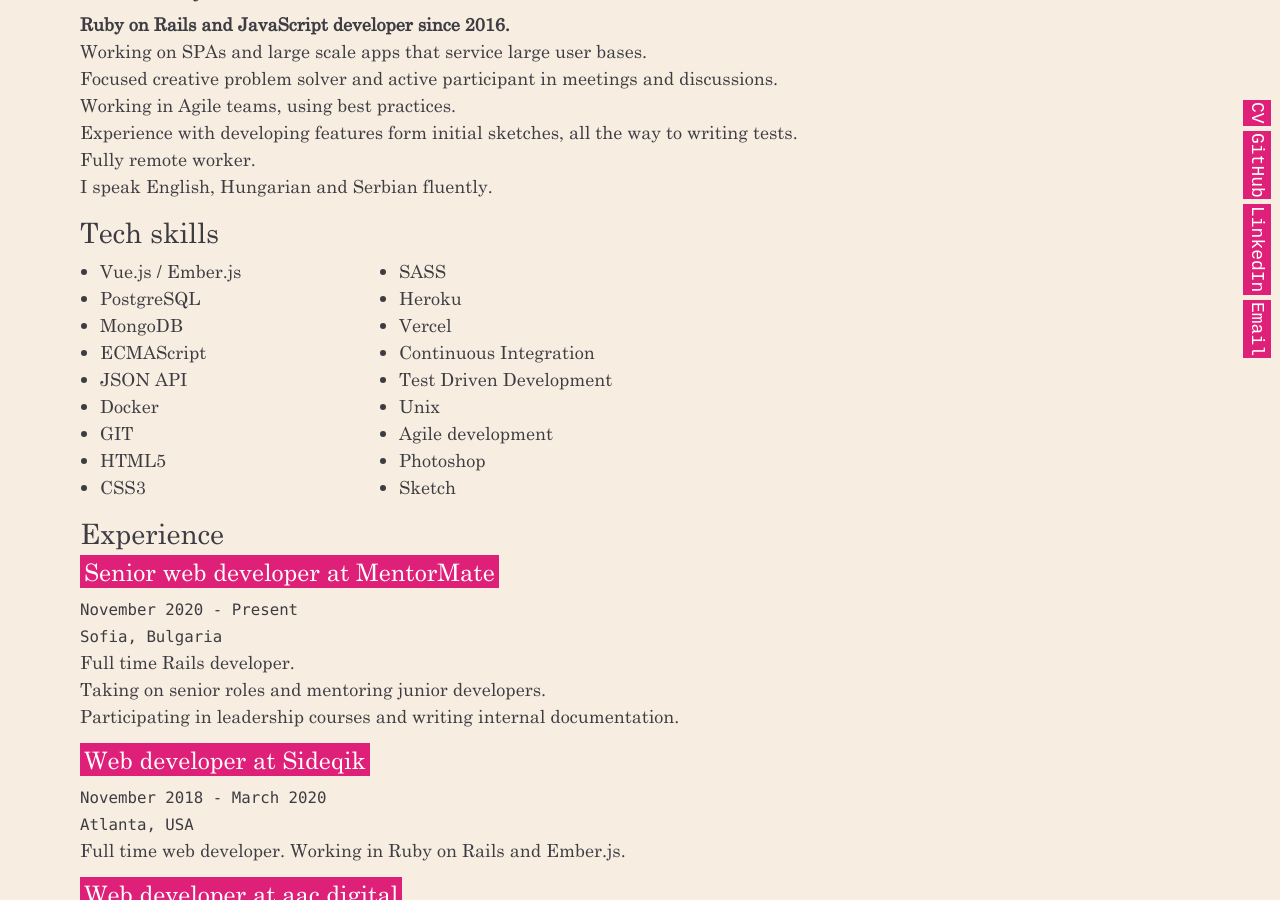
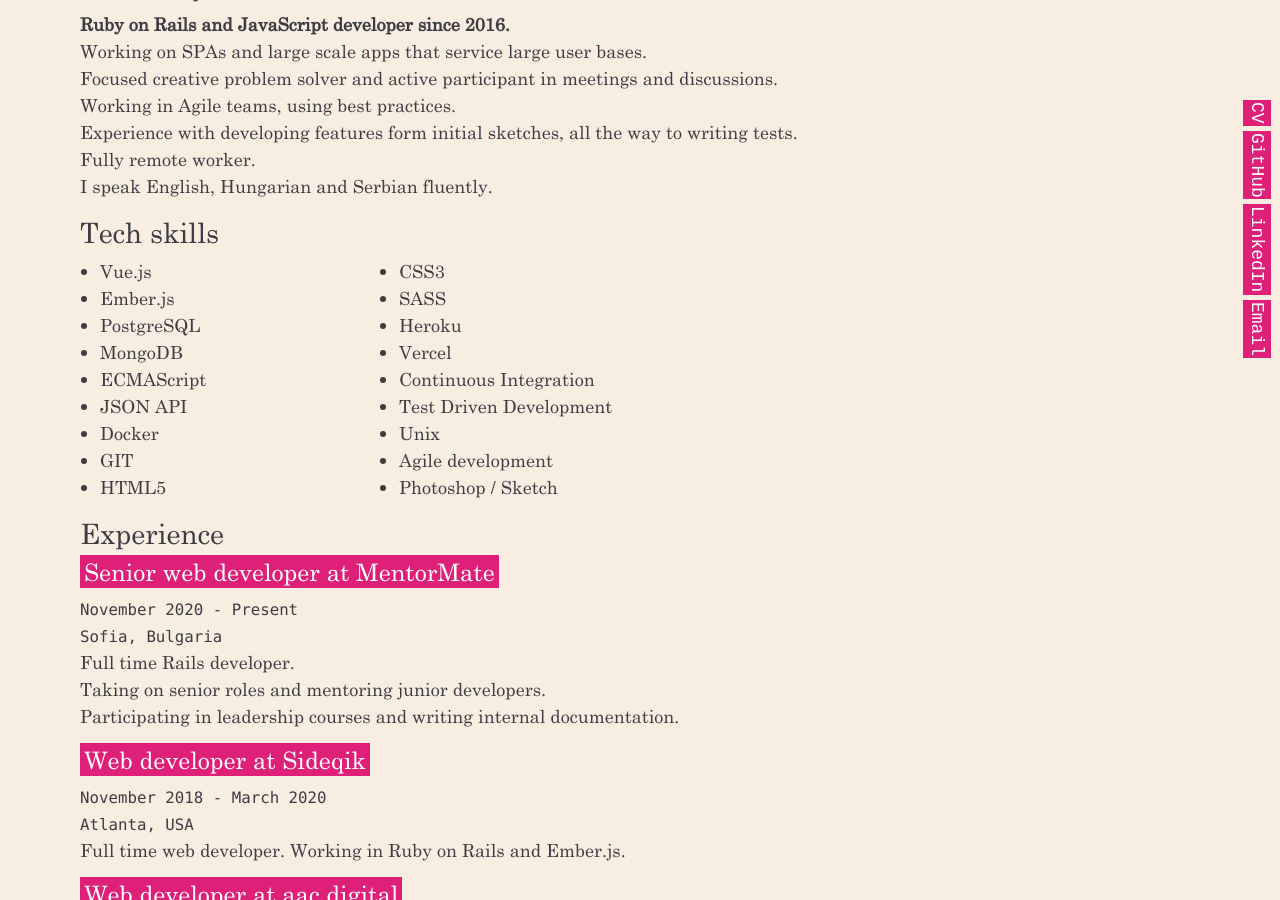
Before and after one commit to emilosmanbegovicmm/emilosman, a Jekyll site: the page built from cv.md, in a window 1280 px wide and 900 px high, scrolled down 655 px. Built offline with Jekyll 4.4.1, drawn with Linux system fonts in a browser that asks for light colours; our own code applies the rules of GitHub Pages for plain Markdown files.

Commit message:
update copy

```diff
--- a/cv.md
+++ b/cv.md
@@ -20,7 +20,8 @@
 I speak English, Hungarian and Serbian fluently.
 
 ### Tech skills
-- Vue.js / Ember.js
+- Vue.js
+- Ember.js
 - PostgreSQL
 - MongoDB
 - ECMAScript
@@ -36,8 +37,7 @@
 - Test Driven Development
 - Unix
 - Agile development
-- Photoshop
-- Sketch
+- Photoshop / Sketch
 
 ### Experience
 
```
